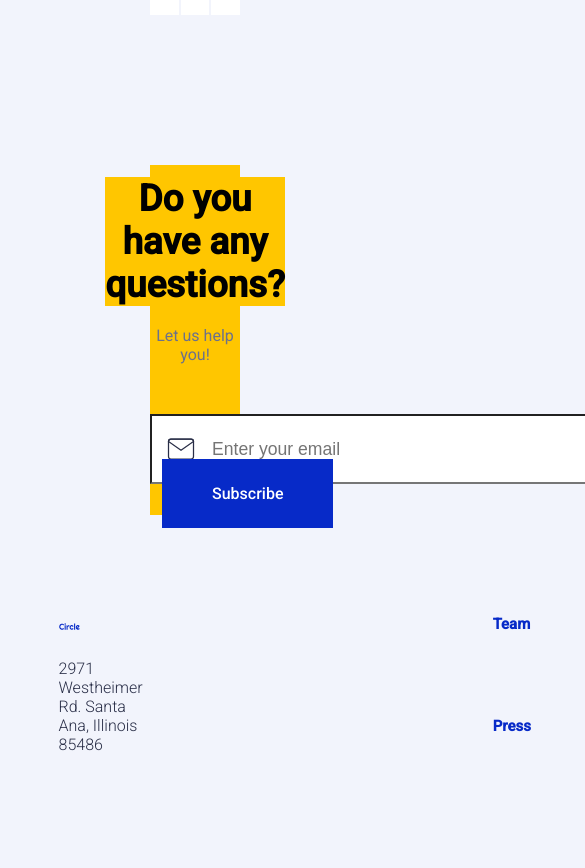
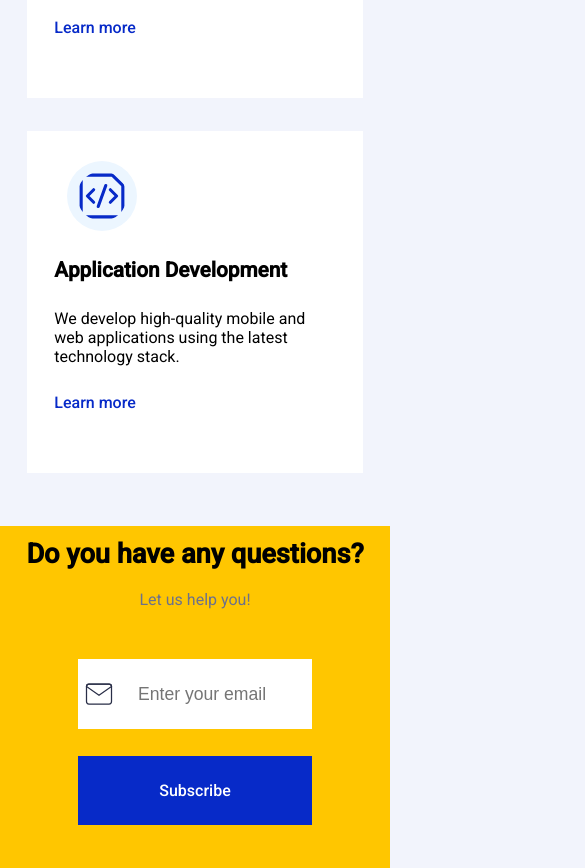
Before and after one commit to Sandraangosto/Circle-Agency-Project, a plain HTML site: page index.html in a window 390 px wide. Shown: the part 4400-5268 px from the top of the page, 585 px wide, since content can reach past the window. Before the commit the page ends 5214 px from the top, so only its background shows below. Drawn offline with Linux system fonts and the light colour scheme.

Commit message:
responsive project

```diff
--- a/index.html
+++ b/index.html
@@ -171,7 +171,7 @@
 
 <footer id="footer"class="sectionFooter">
   <div class="footerImg">
-    <img src="./resources/images/logos/circle.svg" alt="cicleLogo">
+    <img id="circleLogo" src="./resources/images/logos/circle.svg" alt="cicleLogo">
     <p> 2971 Westheimer Rd. Santa Ana, Illinois 85486</p>
   </div>
   <div class="links">
--- a/resources/styles/responsive.css
+++ b/resources/styles/responsive.css
@@ -135,4 +135,140 @@
   .kristin img{
     margin-right: 4%;
   }
+  /*------------------SECTION SERVICES --------------_*/
+
+  .sectionServices{
+    margin-left: 7%;
+    display: flex;
+    flex-direction: column;
+    margin-top: 2%;
+    margin-right: 7%;
+  }
+
+  .servicesTitulo{
+    display: flex;
+    flex-direction: row;
+  }
+
+  .servicesTitulo h2{
+    text-align: left;
+    font-size: 2rem;
+  }
+  .servicesDiv{
+    display: flex;
+    flex-direction: column;
+    justify-content: space-between;
+  }
+  .services{
+    width: 100%;
+    background-color: white;
+    margin-bottom: 10%;
+    padding-bottom: 10%;
+  }
+
+  /*-------------SECTION QUESTIONS ---------------*/
+
+  .questions{
+    margin:0;
+    background: transparent;
+    background-color: #ffc600;
+    margin-top: 5%;
+  }
+
+  .tituloQuestions h2{
+    font-size: 1.7rem;
+
+    background-color: #ffc600;
+  }
+
+ #btnEmail{
+    margin-left: 20%;
+    margin-right: 15%;
+    width: 60%;
+    margin-bottom: 7%;
+    border: none;
+ }
+
+ #btnSubscribe{
+    margin-left: 20%;
+    margin-right: 15%;
+    width: 60%;
+    border:none;
+ }
+
+ .emailQuestions{
+    display: flex;
+    flex-direction: column;
+    justify-content: center;
+    width: 100%;
+    margin-bottom: 10%;
+ }
+/*---------------------FOOTER--------------*/
+
+#footer{
+    display: flex;
+    justify-content: center;
+    flex-direction: column;
+    align-items: center;
+    gap: 10px;
+    margin-top: 20%;
+    padding-bottom: 5%
 }
+
+#circleLogo{
+    width: 50%;
+    margin-left: 30%;
+}
+
+.footerImg p{
+    font-size: 1rem;
+    display: flex;
+    justify-content: center;
+    flex-direction: column;
+    align-items: center;
+    text-align: center;
+}
+
+.links{
+    margin-left: 30%;
+    display: flex;
+    flex-wrap: wrap;
+    justify-content: center;
+    gap: 10px;
+}
+
+.links a{
+    font-size: 10px;
+    text-decoration: none;
+    color: #072ac8;
+}
+
+/*------------PAGINA PROJECTS------------------*/
+
+.containerProject{
+    margin: 30px 30px 30px 30px;
+}
+.simplifyProject h1{
+    font-size: 3rem;
+}
+.textoSimplify h3{
+    font-size: 1rem;
+}
+.textoSimplify h4{
+    font-size: 1rem;
+}
+
+/*----------CONTACT US --------------*/
+
+#tituloForm{
+    font-size: 2.5rem;
+}
+.divMedio{
+    display: flex;
+    flex-direction: column;
+}
+.divEmail,.divPhone{
+    width: 100%;
+}
+
+}
```
Also changed, not shown: contact-us.html (+2 -2 lines), project.html (+2 -2 lines), resources/styles/style.css (+0 -17 lines).
